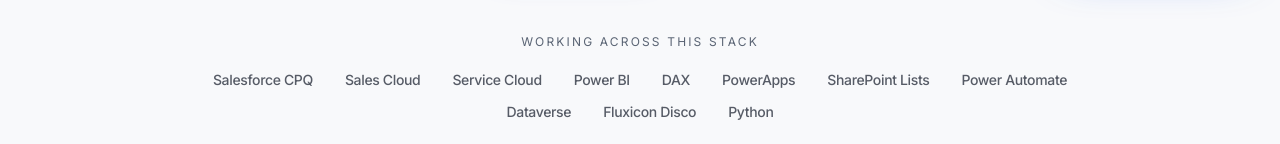
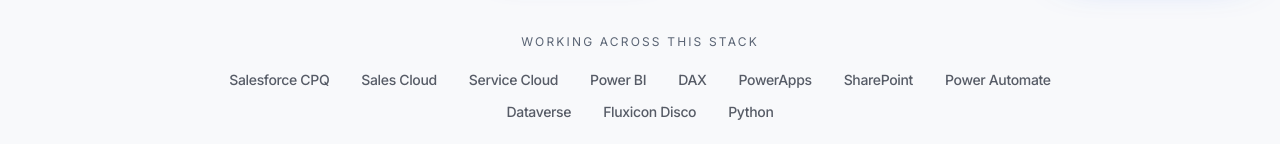
Before and after one commit to Ale1299rs/portfolio, a Next.js app: page /en in a window 1280 px wide. Shown: the part 808-952 px from the top of the page. Built offline with nearby package versions, Linux system fonts and the light colour scheme; no server answers.

Commit message:
fix: SharePoint Lists → SharePoint in tech stack

```diff
--- a/components/sections/Hero.tsx
+++ b/components/sections/Hero.tsx
@@ -15,7 +15,7 @@
   "Power BI",
   "DAX",
   "PowerApps",
-  "SharePoint Lists",
+  "SharePoint",
   "Power Automate",
   "Dataverse",
   "Fluxicon Disco",
```
